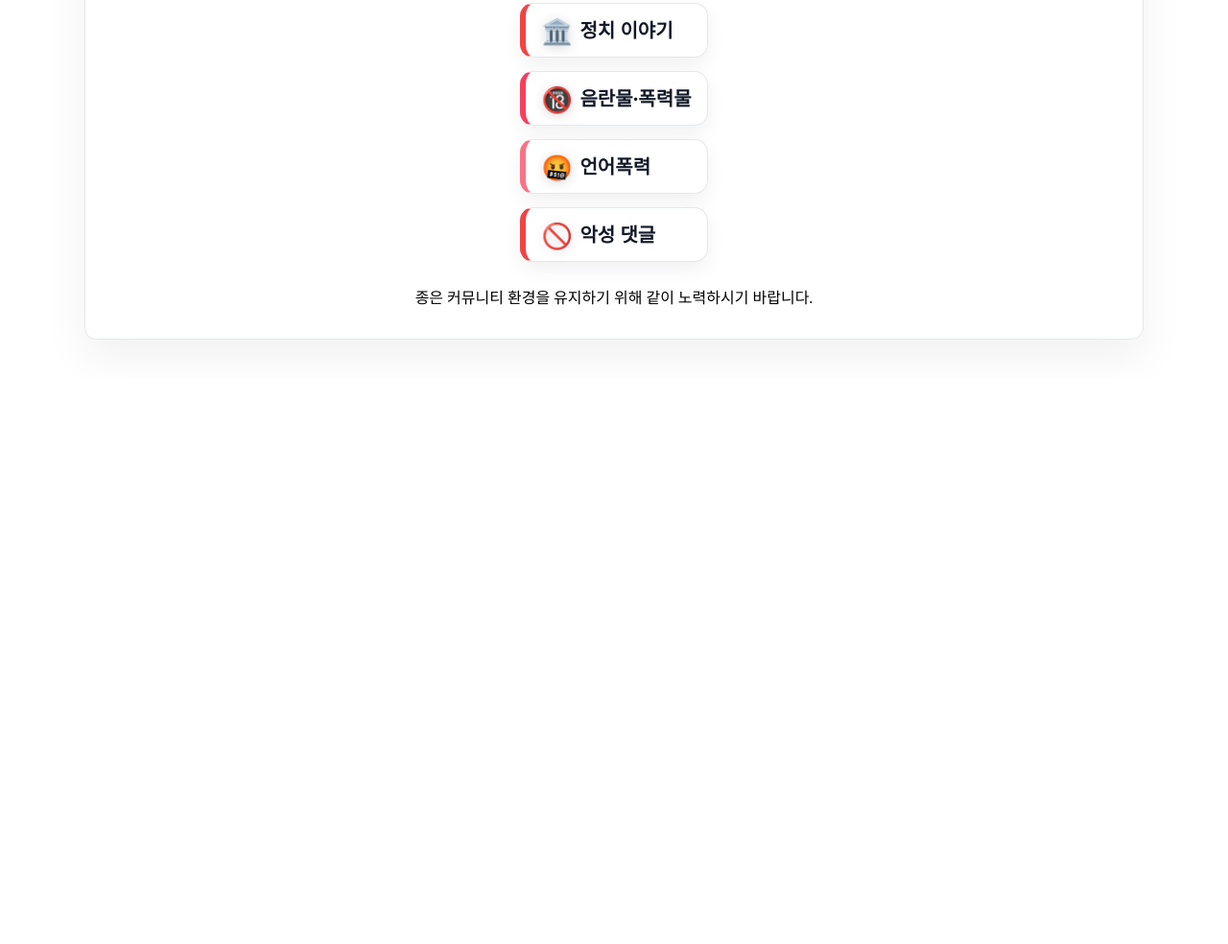
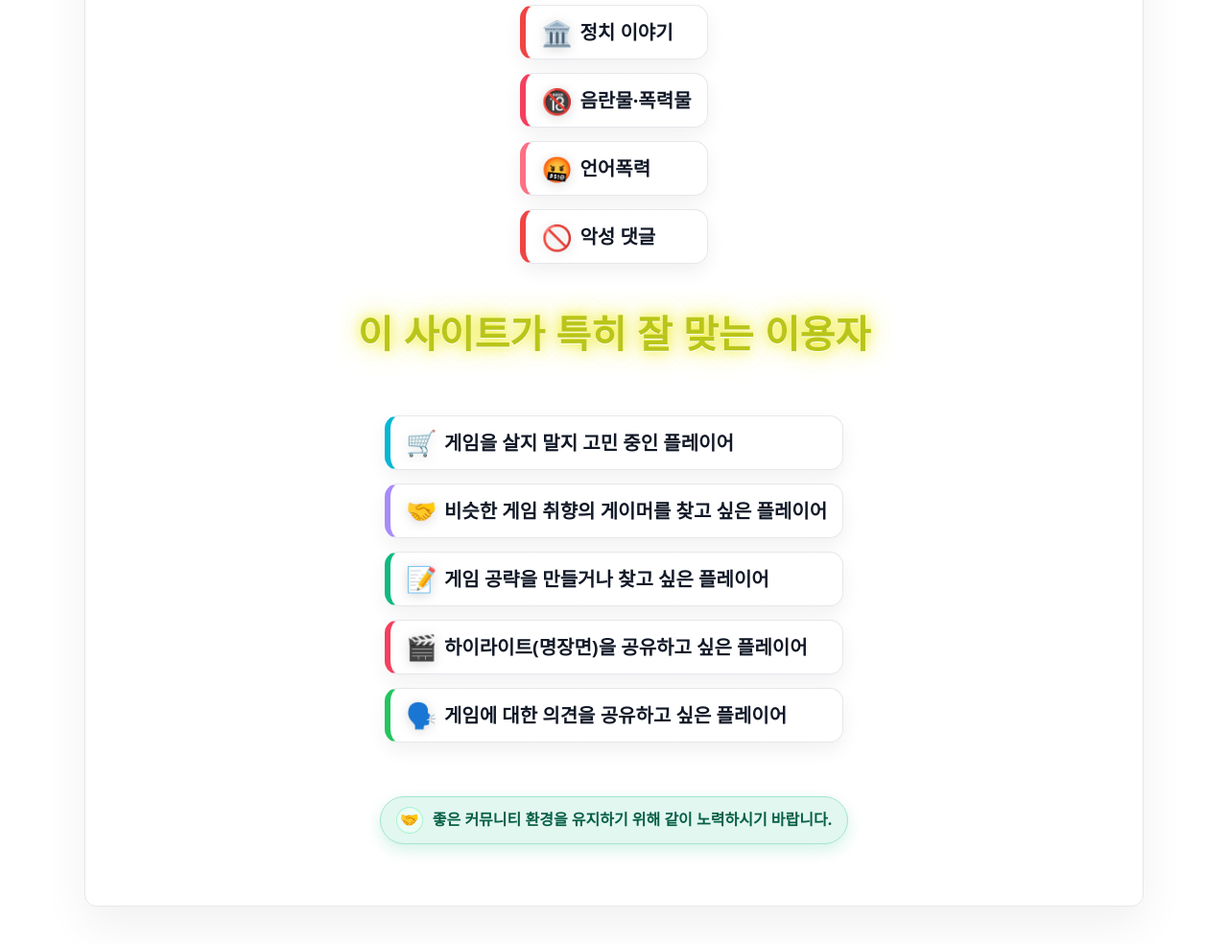
Before and after one commit to minseo22222/team_project, a plain HTML site: page self-introduction.html in a window 1280 px wide. Shown: the part 876-1860 px from the top of the page at 96% size. Before the commit the page ends 1270 px from the top, so only its background shows below. Drawn offline with Linux system fonts and the light colour scheme.

Commit message:
내용 추가 + 테스트 스타일 수정

```diff
--- a/self-introduction.html
+++ b/self-introduction.html
@@ -4,6 +4,7 @@
     <meta charset="UTF-8">
     <meta name="viewport" content="width=device-width, initial-scale=1.0">
     <title>갓겜판독기 안내</title>
+    <link href="https://fonts.googleapis.com/css2?family=Nanum+Pen+Script&display=swap" rel="stylesheet">
     <style>
         /*배경창*/
         .window1{
@@ -30,6 +31,7 @@
             -webkit-text-fill-color: transparent; /* 兼容 Safari */
                     color: transparent;
             animation: rainbow-move 8s linear infinite;
+            font-family: "Nanum Pen Script", "Noto Sans KR", cursive;
         }
 
         @keyframes rainbow-move{
@@ -48,6 +50,7 @@
             0 0 12px rgba(5, 255, 59, 0.45),
             0 0 28px rgba(5, 255, 59, 0.45);
             font-size: 250%;
+            font-family: "Nanum Pen Script", "Noto Sans KR", cursive;
         }
         /*첫번째 뭐할수 있을까 부분 표를 정렬CSS*/
         /* ===== 亮眼列表（图标版） ===== */
@@ -91,7 +94,7 @@
             filter: drop-shadow(0 2px 6px rgba(0,0,0,.15));
         }
 
-        /* 为每个功能设置对应图标与主题色 */
+        /* ul1번*/
         .feature-list .i-info   { --emoji:"🎮"; --accent:#0ea5e9; } /* 游戏信息 */
         .feature-list .i-review { --emoji:"⭐"; --accent:#f59e0b; } /* 评价发布 */
         .feature-list .i-comment{ --emoji:"💬"; --accent:#6366f1; } /* 评论 */
@@ -114,17 +117,49 @@
         .title--neon-red{
             color:#ef4444;
             text-shadow:
-                0 1px 0 #fff,
-                0 0 12px rgba(239,68,68,.45),
-                0 0 28px rgba(239,68,68,.35);
+            0 1px 0 #fff,
+            0 0 12px rgba(239,68,68,.45),
+            0 0 28px rgba(239,68,68,.35);
             font-size: 250%;
+            font-family: "Nanum Pen Script", "Noto Sans KR", cursive;
         }
 
-        /* --- 禁止事项：为每项定义图标与强调色 --- */
+        /* --- ul2번 --- */
         .feature-list .i-politics{ --emoji:"🏛️"; --accent:#ef4444; } /* 정치 이야기 */
         .feature-list .i-adult   { --emoji:"🔞"; --accent:#f43f5e; } /* 음란물·폭력물 */
         .feature-list .i-abuse   { --emoji:"🤬"; --accent:#fb7185; } /* 언어폭력 */
         .feature-list .i-toxic   { --emoji:"🚫"; --accent:#ef4444; } /* 악성 댓글 */
+
+        .notice-pill{
+            display:inline-flex; align-items:center; gap:10px;
+            margin:48px auto; padding:10px 16px; border-radius:999px;
+            background: color-mix(in srgb, #10b981 12%, #fff);
+            border:1px solid color-mix(in srgb, #10b981 38%, #fff);
+            box-shadow:0 6px 16px rgba(16,185,129,.18);
+            font:600 16px/1.45 system-ui,-apple-system,"Segoe UI",Roboto,"Noto Sans KR",Arial,sans-serif;
+            color:#065f46;
+        }
+        .notice-pill .i{
+            width:28px; height:28px; border-radius:999px; display:grid; place-items:center;
+            background:#ecfdf5; box-shadow:inset 0 0 0 1px #a7f3d0;
+        }
+
+         /* ul3번 */
+        .feature-list .i-buyer     { --emoji:"🛒"; --accent:#06b6d4; }  /* 구매고민 */
+        .feature-list .i-match     { --emoji:"🤝"; --accent:#a78bfa; }  /* 동호찾기 */
+        .feature-list .i-strategy  { --emoji:"📝"; --accent:#10b981; }  /* 공략작성/찾기 */
+        .feature-list .i-highlight { --emoji:"🎬"; --accent:#f43f5e; }  /* 하이라이트 */
+        .feature-list .i-opinion { --emoji:"🗣️"; --accent:#22c55e; }    /* 게임평가 */
+
+        .title--neon-yellow{
+            color:#b9c519;
+            text-shadow:
+            0 1px 0 #fff,
+            0 0 12px rgba(240, 237, 36, 0.873),
+            0 0 28px rgba(240, 237, 36, 0.873);
+            font-size: 250%;
+            font-family: "Nanum Pen Script", "Noto Sans KR", cursive;
+        }
 
 
 
@@ -158,9 +193,19 @@
                         <li class="i-toxic">악성 댓글</li>
                     </ul>
                 </li>
+                <li>
+                    <h2 class="title--neon-yellow">이 사이트가 특히 잘 맞는 이용자</h2>
+                    <ul class="feature-list icons">
+                        <li class="i-buyer">게임을 살지 말지 고민 중인 플레이어</li>
+                        <li class="i-match">비슷한 게임 취향의 게이머를 찾고 싶은 플레이어</li>
+                        <li class="i-strategy">게임 공략을 만들거나 찾고 싶은 플레이어</li>
+                        <li class="i-highlight">하이라이트(명장면)을 공유하고 싶은 플레이어</li>
+                        <li class="i-opinion">게임에 대한 의견을 공유하고 싶은 플레이어</li>
+                    </ul>
+                </li>
             </ol>
         </div>
-        <p class="">종은 커뮤니티 환경을 유지하기 위해 같이 노력하시기 바랍니다.</p>
+        <p class="notice-pill"><span class="i">🤝</span>좋은 커뮤니티 환경을 유지하기 위해 같이 노력하시기 바랍니다.</p>
         <!--<p><b>사이트 작성자</b> : 강철&emsp;박민서&emsp;조성범</p> -->
 
 
```
